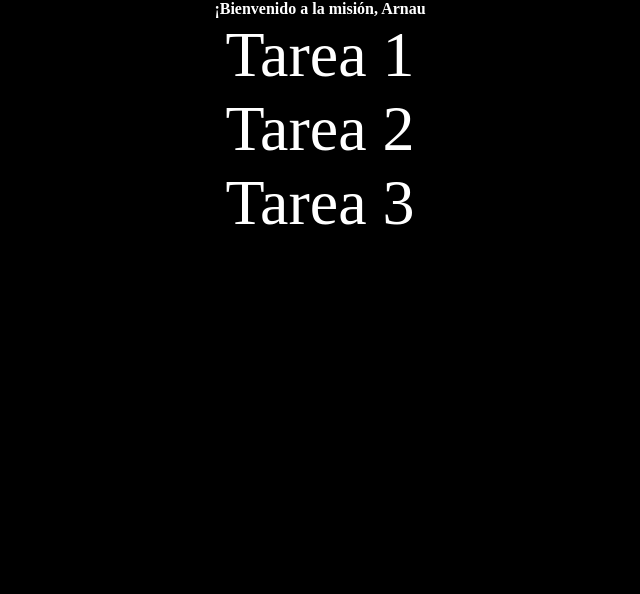
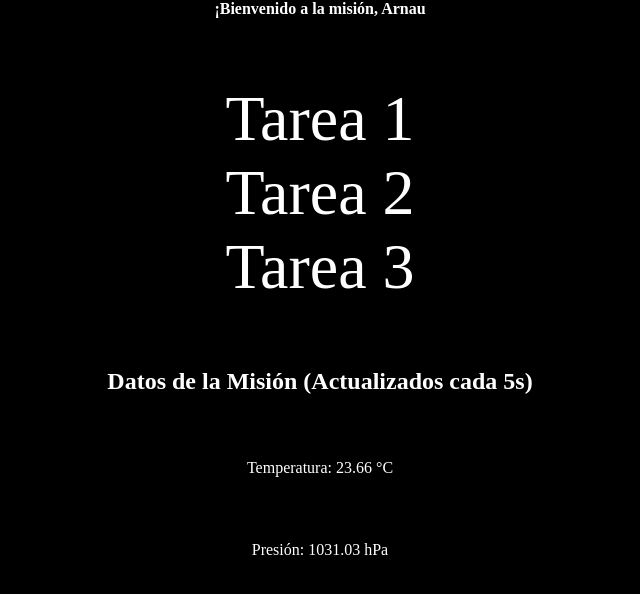
Before and after one commit to XxArnauGxX/M06_react, a Next.js app: page / in a window 1280 px wide. Shown: the top 594 px of the page, without its empty margins (320-960 px from the left). Built offline with nearby package versions, Linux system fonts and the light colour scheme.

Commit message:
S04: ejercicio 1

```diff
--- a/src/app/S03/task/page.jsx
+++ /dev/null
@@ -1,9 +0,0 @@
-import TaskList from "./TaskList";
-
-export default function Task() {
-  return (
-    <>
-      <TaskList />
-    </>
-  );
-}
--- /dev/null
+++ b/src/app/S04/mission-data/MissionData.css
@@ -0,0 +1,5 @@
+.container {
+    display: flex;
+    justify-content: center;
+    align-items: center;
+}
--- /dev/null
+++ b/src/app/S04/mission-data/MissionData.jsx
@@ -0,0 +1,33 @@
+"use client";
+
+import "./MissionData.css";
+import { useState, useEffect } from "react";
+
+function getRandomData() {
+  return {
+    temperature: (20 + Math.random() * 10).toFixed(2),
+    pressure: (1000 + Math.random() * 50).toFixed(2),
+  };
+}
+
+const MissionData = () => {
+  const [data, setData] = useState(getRandomData());
+
+  useEffect(() => {
+    const intervalId = setInterval(() => {
+      setData(getRandomData());
+    }, 5000);
+
+    return () => clearInterval(intervalId);
+  }, []);
+
+  return (
+    <div className="container">
+      <h2 className="title">Datos de la Misión (Actualizados cada 5s)</h2>
+      <p className="data">Temperatura: {data.temperature} °C</p>
+      <p className="data">Presión: {data.pressure} hPa</p>
+    </div>
+  );
+};
+
+export default MissionData;
--- a/src/app/globals.css
+++ b/src/app/globals.css
@@ -3,6 +3,7 @@
   margin: 0;
   padding: 0;
   background-color: black;
+  color: white;
 }
 
 html,
--- a/src/app/home.css
+++ b/src/app/home.css
@@ -0,0 +1,5 @@
+div {
+    display: flex;
+    flex-direction: column;
+    gap: 4rem;
+}
--- a/src/app/page.jsx
+++ b/src/app/page.jsx
@@ -1,12 +1,14 @@
 import "./home.css";
 import WelcomeMessage from "@/app/S03/welcome-message/page";
-import Task from "./S03/task/page";
+import MissionData from "./S04/mission-data/MissionData";
+import TaskList from "./S03/task/TaskList";
 
 export default function Home() {
   return (
-    <>
+    <div>
       <WelcomeMessage name={"Arnau"} />
-      <Task />
-    </>
+      <TaskList />
+      <MissionData />
+    </div>
   );
 }
```
